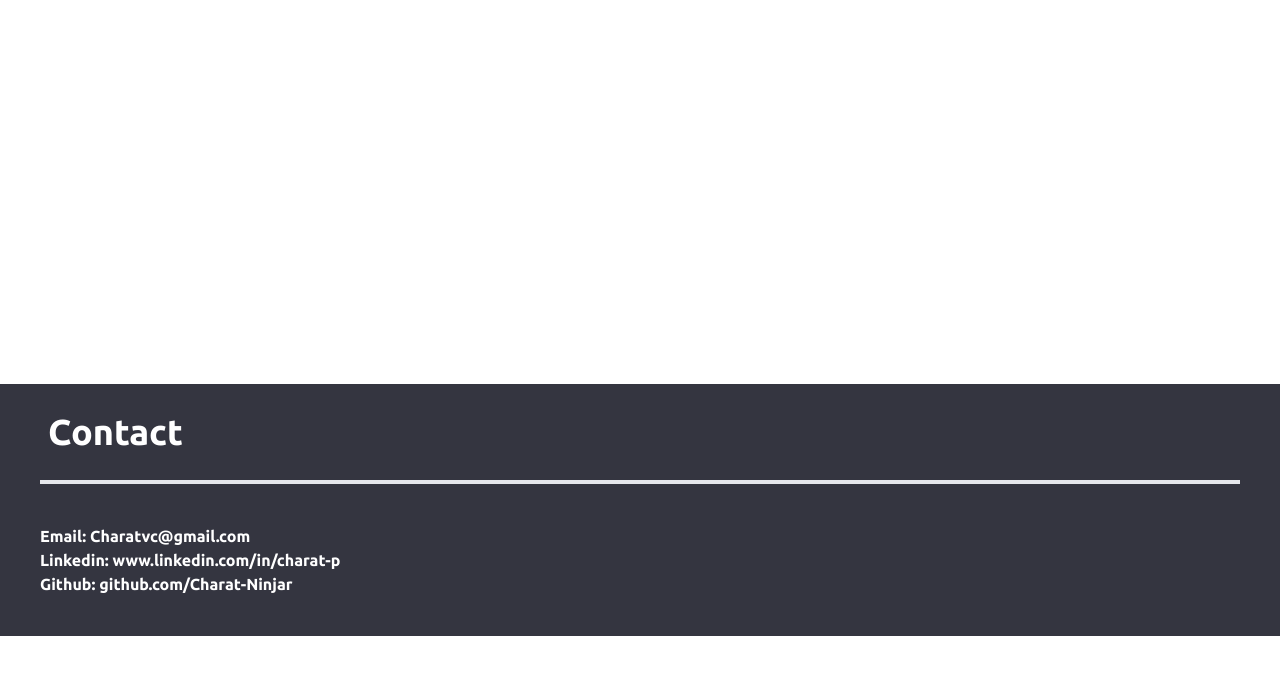
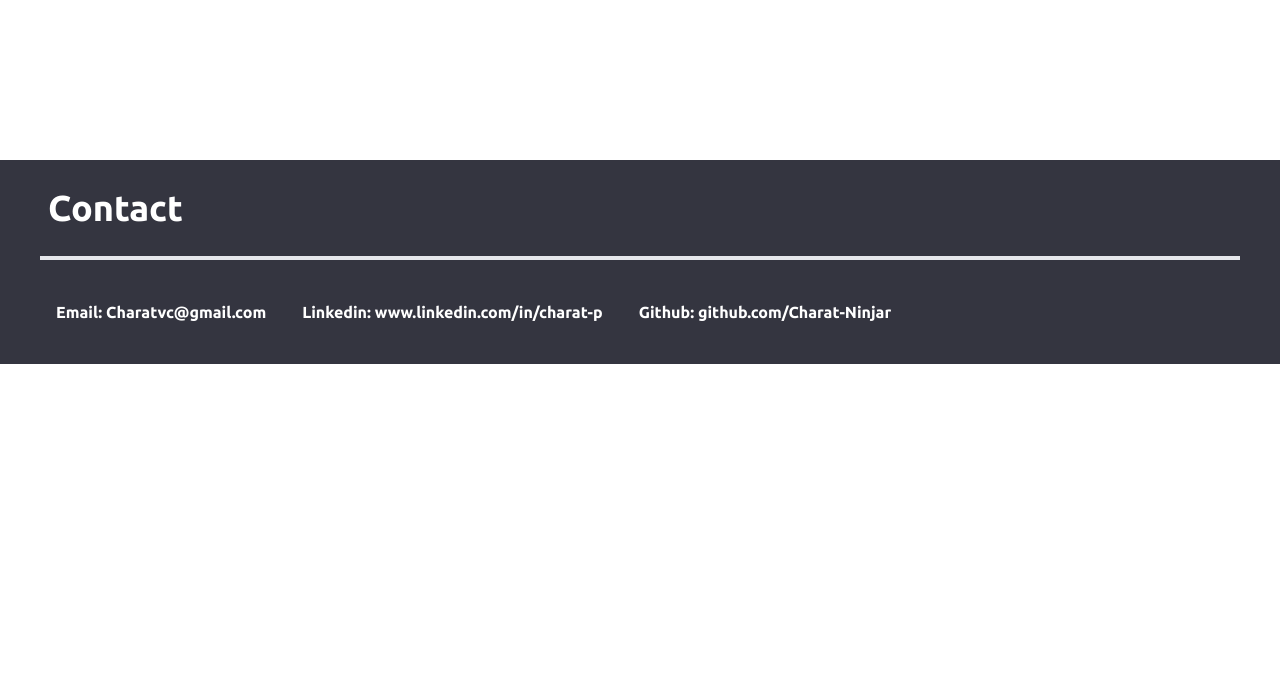
Before and after one commit to Charat-Ninjar/portfolio, a React (Vite) app: page /contact in a window 1280 px wide. Shown: the top 674 px of the page. Built offline with nearby package versions, Linux system fonts and the light colour scheme; a web font is replaced by a local one.

Commit message:
add contact information

```diff
--- a/src/components/ContactIcon.jsx
+++ b/src/components/ContactIcon.jsx
@@ -21,7 +21,7 @@ const ContactIcon = () => {
       href="mailto:charatvc@gmail.com"
       target="_blank"
       rel="mail">
-        <div className="flex bg-white h-[38px] w-[38px] items-center justify-center rounded-full">
+        <div className="flex bg-white h-[38px] w-[38px] items-center justify-center rounded-full icon">
         <svg
           version="1.0"
           xmlns="http://www.w3.org/2000/svg"
--- a/src/components/ContactInfo.jsx
+++ b/src/components/ContactInfo.jsx
@@ -1,19 +1,25 @@
 import React from "react";
 
 const ContactInfo = () => {
-    return(
-        <div id="contact" className="mt-96 scroll-container flex-col align-middle">
-            <div id="projects" className="flex text-4xl text-white h-[100px]  font-semibold border-b-4 mt-40 items-center mx-10 ">
-          <div className="text-glow hover:text-glow px-2">Contact</div>
+  return (
+    <div id="contact" className=" mt-14 scroll-container flex-col align-middle">
+      <div
+        id="projects"
+        className="flex text-4xl text-white h-[100px]  font-semibold border-b-4 mt-40 items-center mx-10 "
+      >
+        <div className="text-glow hover:text-glow px-2">Contact</div>
+      </div>
+      <div className="flex justify-start gap-9 ml-10 mt-10 pb-10 pl-4">
+        <div className="text-white text-1xl ">Email: Charatvc@gmail.com</div>
+        <div className="text-white text-1xl">
+          Linkedin: www.linkedin.com/in/charat-p
         </div>
-        <div className="ml-10 mt-10 pb-10">
-        <div className="text-white text-1xl ">Email: Charatvc@gmail.com</div>
-        <div className="text-white text-1xl">Linkedin: www.linkedin.com/in/charat-p</div>
-        <div className="text-white text-1xl">Github: github.com/Charat-Ninjar</div>
+        <div className="text-white text-1xl">
+          Github: github.com/Charat-Ninjar
         </div>
+      </div>
+    </div>
+  );
+};
 
-        </div>
-    )
-}
-
-export default ContactInfo
+export default ContactInfo;
```
